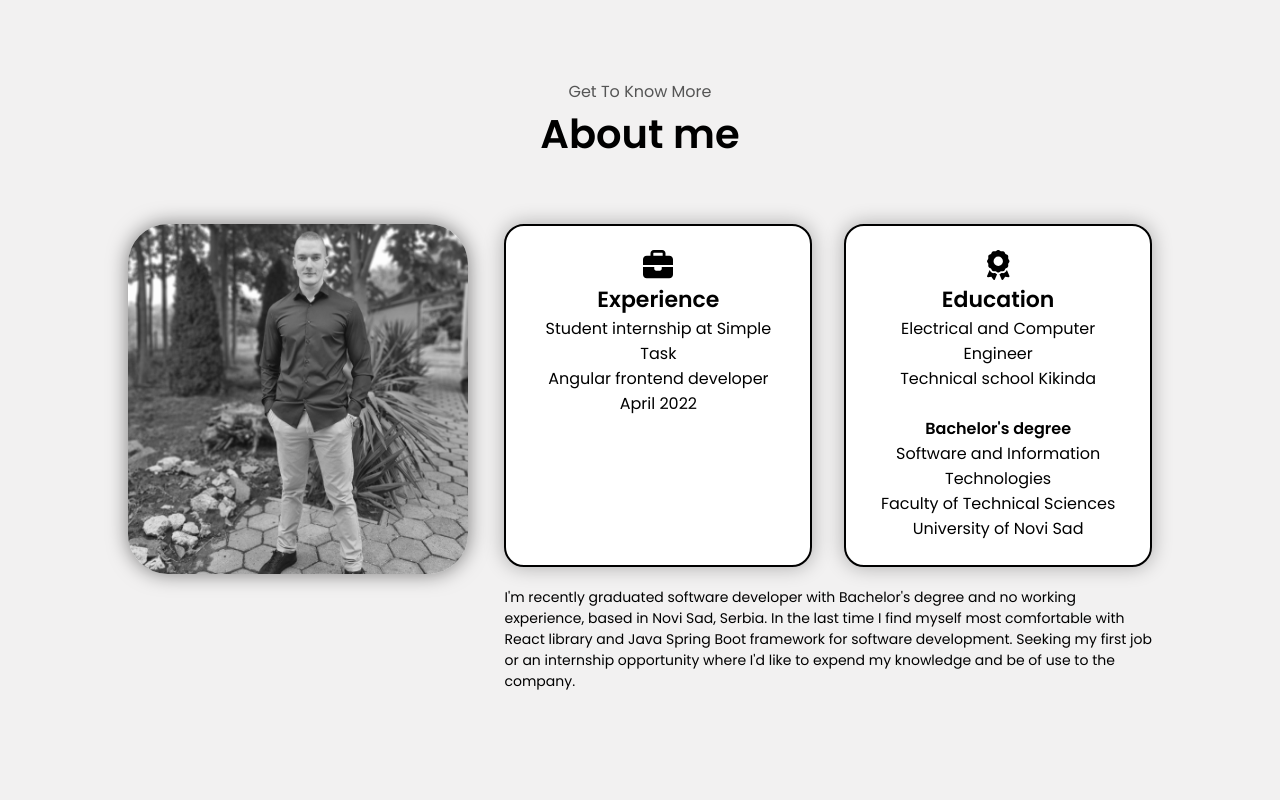
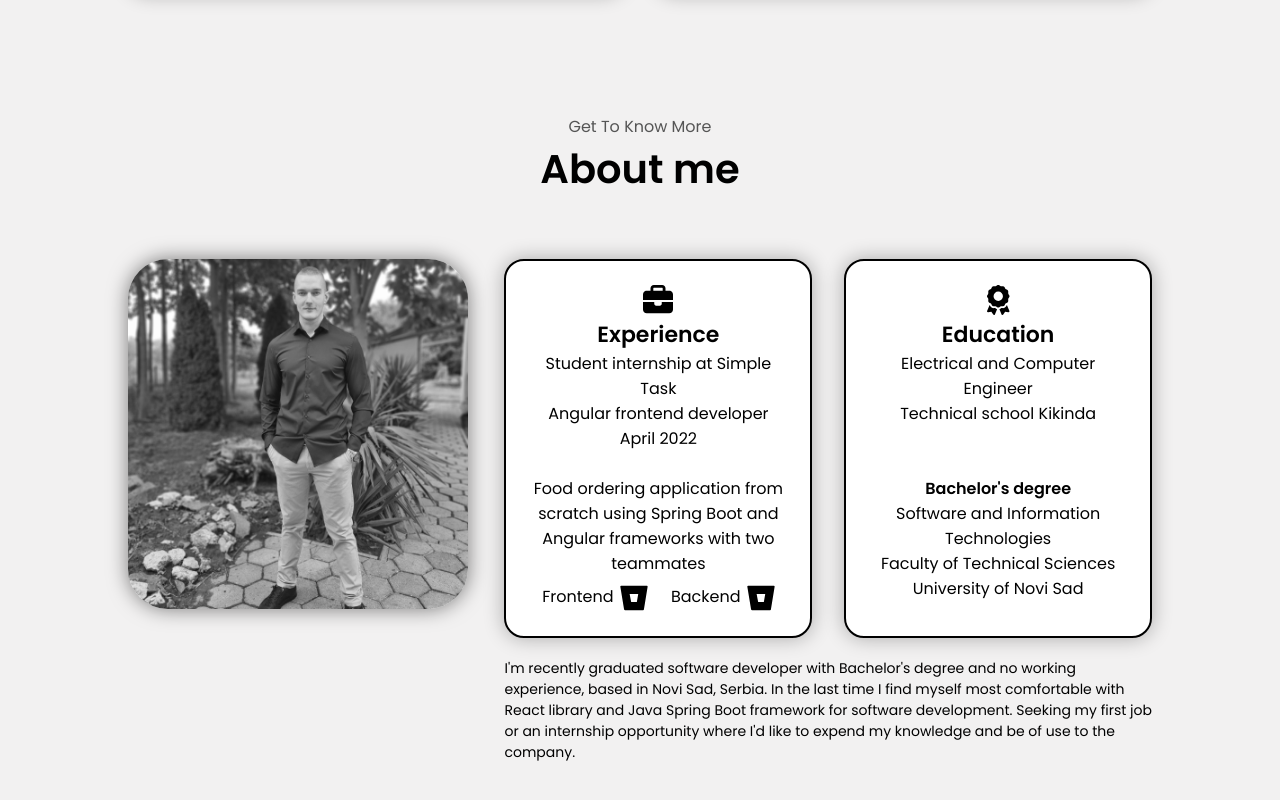
Before and after one commit to bujakkristijan/portfolio, a React (Create React App) app in the folder portfolio/: page / in a window 1280 px wide. Shown: the part 1488-2288 px from the top of the page. Built offline with nearby package versions, Linux system fonts and the light colour scheme.

Commit message:
na fa ikonicama dodati linkovi ka bitbucket repozitorijumu sto sam radio na praksi, u experience komponenti, povecan padding za sliku u profile komponenti

```diff
--- a/portfolio/src/components/about/AboutComponent.css
+++ b/portfolio/src/components/about/AboutComponent.css
@@ -95,6 +95,26 @@ If one element has more content and extends its height, the other elements will
     font-size: 14px;
 }
 
+.bitbucket-container{
+    display: flex;
+    justify-content: space-around;
+    margin-top: 8px;
+}
+
+.fa-bitbucket{
+    font-size: 28px;
+    margin-left: 6px;
+}
+
+.fa-bitbucket:hover{
+    cursor: pointer;
+}
+
+.frontent-container, .backend-container{
+    display: flex;
+    /* margin: auto; */
+}
+
 /* mobile apps */
 
 @media(max-width: 900px){
@@ -115,4 +135,12 @@ If one element has more content and extends its height, the other elements will
         width: 100%;
         height: 100%;
     }
+    .frontent-container, .backend-container{
+        flex-direction: column;
+
+        justify-content: left;
+    }
+    .fa-bitbucket{
+        margin: 0; /* zato sto je bio margin-left: 4px za desktop screen size */
+    }
 }
--- a/portfolio/src/components/about/AboutComponent.js
+++ b/portfolio/src/components/about/AboutComponent.js
@@ -1,9 +1,19 @@
 import React from 'react'
 import './AboutComponent.css'
 import { FontAwesomeIcon } from '@fortawesome/react-fontawesome'
-import { faAward, faBriefcase  } from '@fortawesome/free-solid-svg-icons'
+import { faAward, faBriefcase,   } from '@fortawesome/free-solid-svg-icons'
+import { faBitbucket } from '@fortawesome/free-brands-svg-icons';
 
 const AboutComponent = () => {
+
+    const navigateToBitbucketFrontend = () =>{
+        window.open("https://bitbucket.org/gajinjovan/meal-order-fe/src/develop/");
+    }
+
+    const navigateToBitbucketBackend = () =>{
+        window.open("https://bitbucket.org/gajinjovan/meal-order-be/src/develop/");
+    }
+
   return (
     <div id='about' className='about-main-container'>
         <p className='about-small-title'>Get To Know More</p>
@@ -20,12 +30,26 @@ const AboutComponent = () => {
                         <div className='detail-text'>Student internship at Simple Task</div>
                         <div className='detail-text'>Angular frontend developer</div>
                         <div className='detail-text'>April 2022 </div>
+                        <br></br>
+                        <div >Food ordering application from scratch using Spring Boot and Angular frameworks with two teammates</div>
+                        <div className='bitbucket-container'>
+                            <div className='frontent-container'>
+                                Frontend
+                                <FontAwesomeIcon className='fa-bitbucket' onClick={navigateToBitbucketFrontend} icon={faBitbucket} />
+                            </div>
+                            <div className='backend-container'>
+                                Backend
+                                <FontAwesomeIcon className='fa-bitbucket' onClick={navigateToBitbucketBackend} icon={faBitbucket} />
+                            </div>
+
+                        </div>
                     </div>
                     <div className='detail-container'>
                         <FontAwesomeIcon className='fa-icon' icon={faAward} />
                         <div className='detail-title'>Education</div>
                         <div className='detail-text'>Electrical and Computer Engineer</div>
                         <div className='detail-text'>Technical school Kikinda</div>
+                        <br></br>
                         <br></br>
                         <div id='text-degree' className='detail-text'>Bachelor's degree</div>
                         <div className='detail-text'>Software and Information Technologies</div>
--- a/portfolio/src/components/experience/ExperienceComponent.css
+++ b/portfolio/src/components/experience/ExperienceComponent.css
@@ -15,6 +15,12 @@
     background-color: rgb(242, 241, 241);
     /* margin-top: 60px; */ /* da ne bi bila bela pozadina stavljam padding */
     padding-top: 120px; /* stavljeno 120px umesto 80px jer kada stisnem na link i kada skroluje do komponente, ne pocne od pocetka, odnosno ne vidi se title, verovatno zato sto je navbar sticky i zauzima taj prostor, pa sam resio ovako, mada postoji i bolje resenje bez veceg padding verovatno */
+}
+
+.experience-sub-title{
+    /* za neke velicine ekrana ce title backend development da bude u jednom redu a frontend development u dva, pa ogranicim width i stavim margin auto da centrira */
+    max-width: 200px;
+    margin: auto;
 }
 
 .experience-details-container{
--- a/portfolio/src/components/profile/ProfileComponent.css
+++ b/portfolio/src/components/profile/ProfileComponent.css
@@ -127,7 +127,7 @@
     }
 
     .profile-image-container{
-        padding: 20px;
+        padding: 30px;
     }
 }
 
@@ -141,7 +141,7 @@
         /* padding-bottom: 30vh; */ /* ne moze sa padding zato sto je height setovan na 85vh */
     }
     .profile-image-container{
-        padding: 30px;
+        padding: 40px;
     }
     /* padding: 10px; */
 }
```
